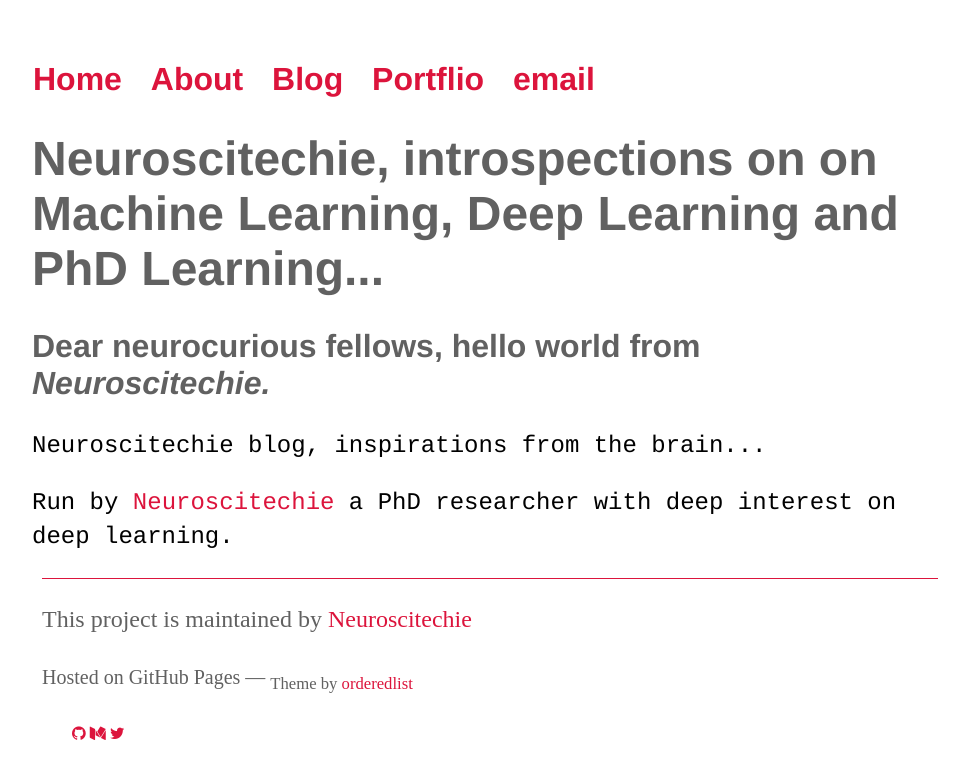
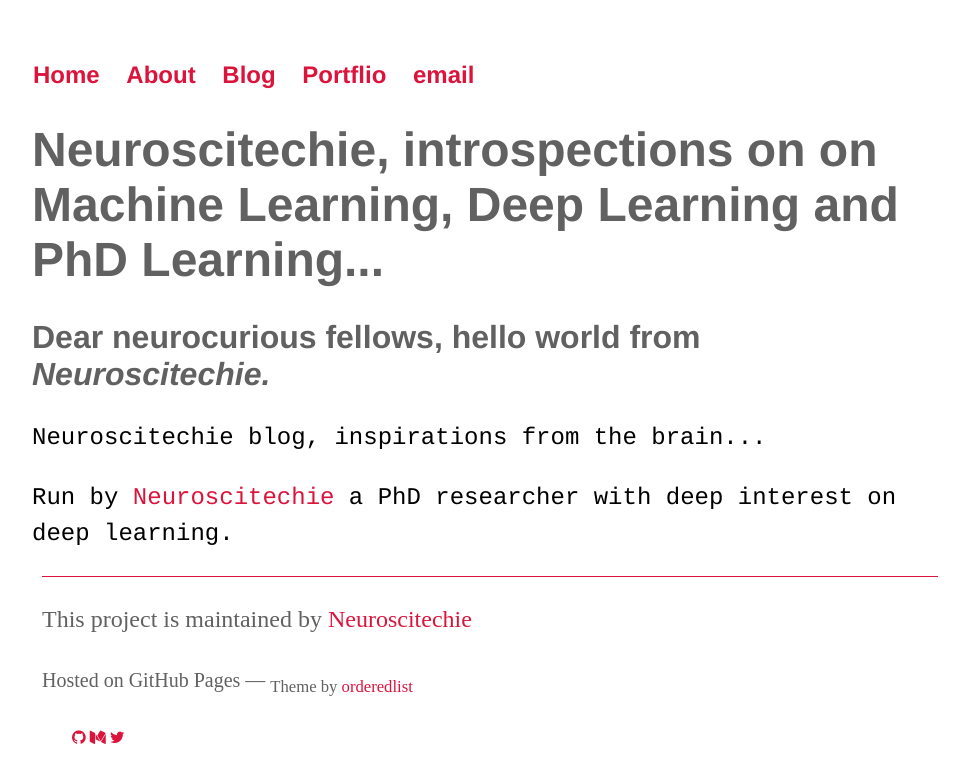
Before and after one commit to inantubek/meltemiatay.github.io, a Jekyll site: the page built from index.html, in a window 1280 px wide. Shown: the top 783 px of the page, without its empty margins (160-1129 px from the left). Built offline with Jekyll 4.4.1, drawn with Linux system fonts in a browser that asks for light colours; nearby versions of some CDN libraries.

Commit message:
Update main.css

```diff
--- a/css/main.css
+++ b/css/main.css
@@ -5,7 +5,7 @@ body {
 }
 nav ul, footer ul {
     font-family:'Helvetica', 'Arial', 'Sans-Serif';
-    font-size: 2em;
+    font-size: 1.5em;
     padding: 1px;
     list-style: none;
     font-weight: bold;
@@ -34,7 +34,7 @@ h2 {
 }
 p {
     font-size: 1.5em;
-    line-height: 1.4em;
+    line-height: 1.5em;
     color: :#000000;
 }
 .container {
@@ -49,6 +49,13 @@ p {
    left:10px;
    font-size: 1em;
 }
+.footer ul li {
+    font-family:'Helvetica', 'Arial', 'Sans-Serif';
+    font-size: 2em;
+    padding: 1px;
+    list-style: none;
+    font-weight: bold;
+}
 
 /* Blog */
 ul.posts { margin: 20px auto 40px; font-size: 1.5em; }
```
